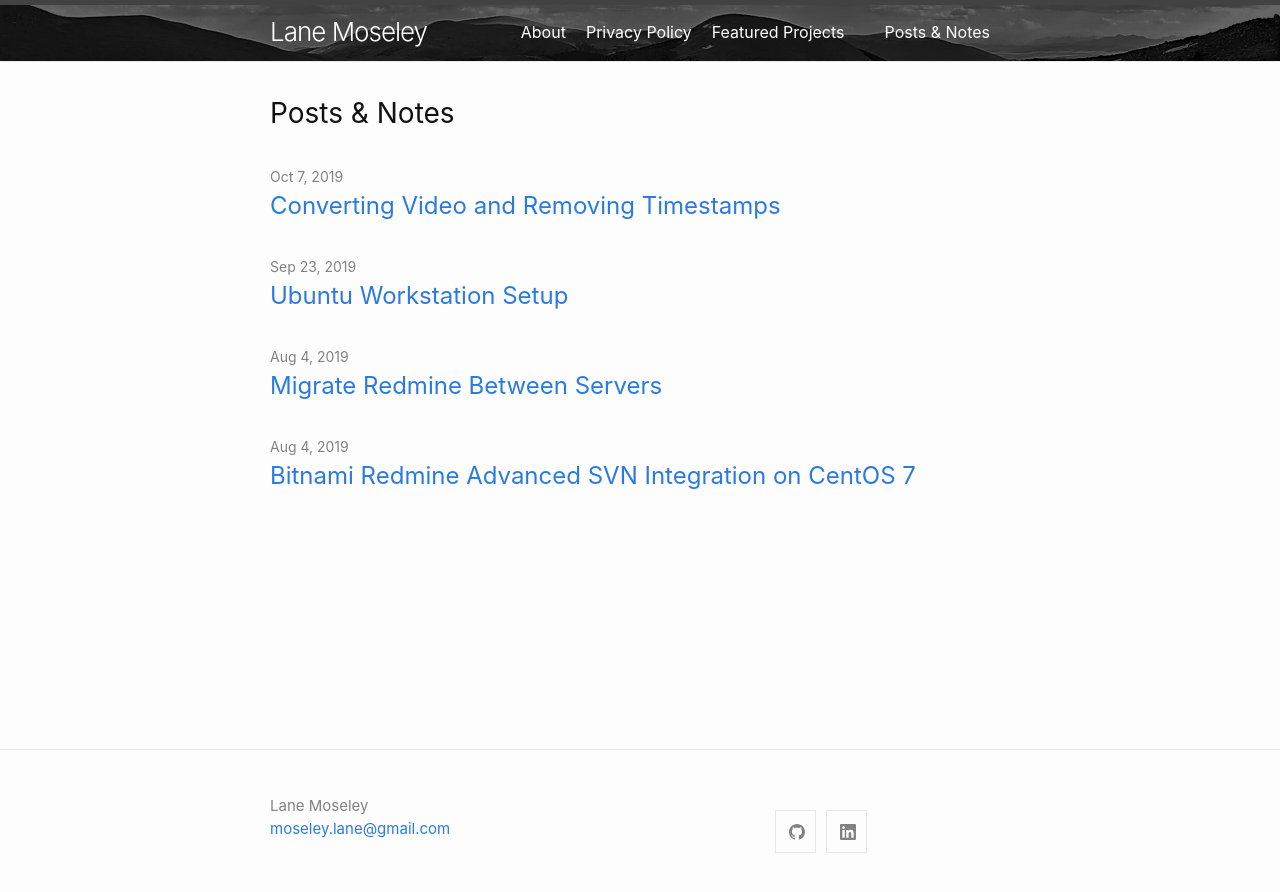
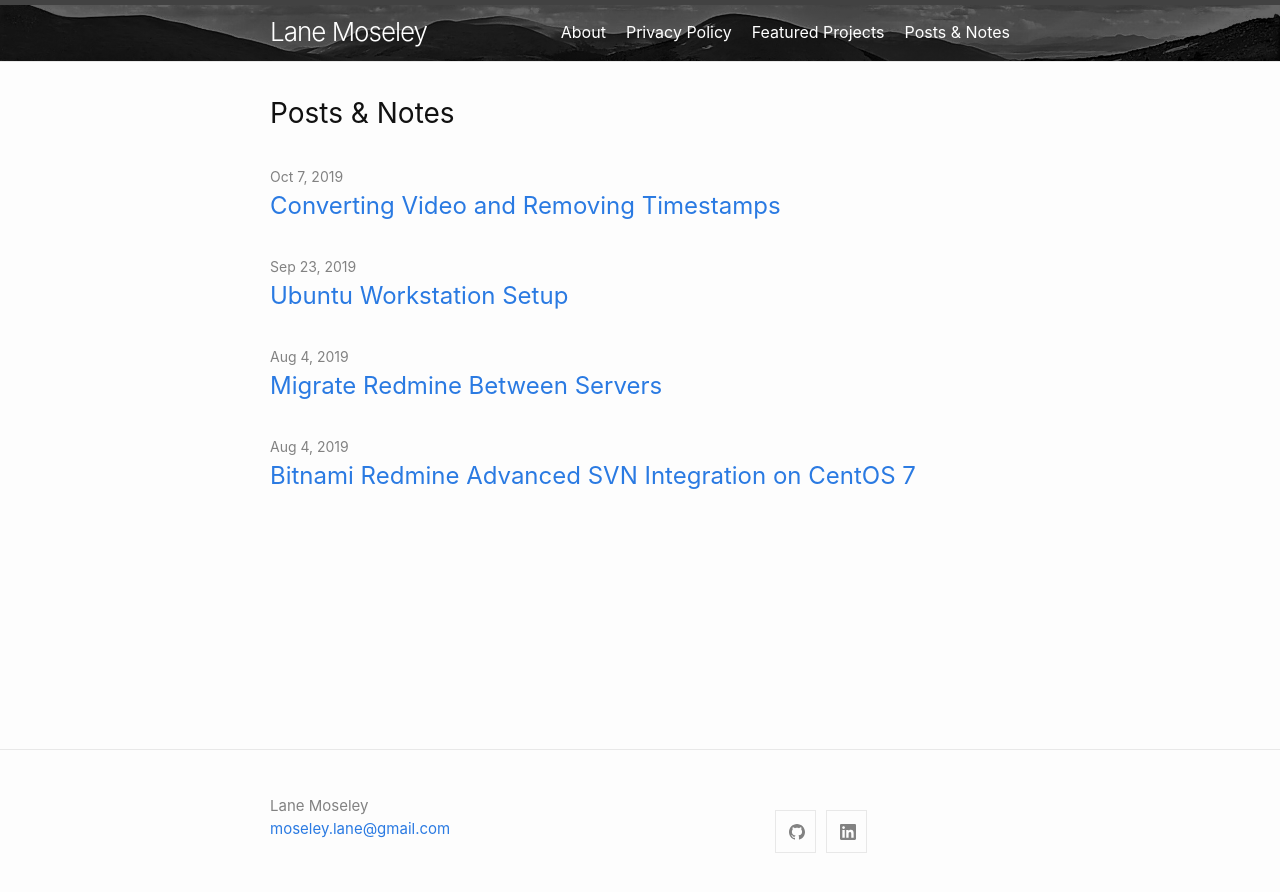
Before and after one commit to lanemoseley/lanemoseley.github.io, a Jekyll site: the page built from index.md, in a window 1280 px wide. Shown: the top 892 px of the page. Built offline with Jekyll 4.4.1, drawn with Linux system fonts in a browser that asks for light colours.

Commit message:
Update header.html

```diff
--- a/_includes/header.html
+++ b/_includes/header.html
@@ -20,11 +20,11 @@
         <div class="trigger">
           {%- for path in page_paths -%}
             {%- assign my_page = site.pages | where: "path", path | first -%}
-
+            {%- if my_page.title -%}
               {%- unless page.exclude -%}
                 <a class="page-link" href="{{ my_page.url | relative_url }}">{{ my_page.title | escape }}</a>
               {%- endunless -%}
-
+            {%- endif -%}
           {%- endfor -%}
         </div>
       </nav>
```
